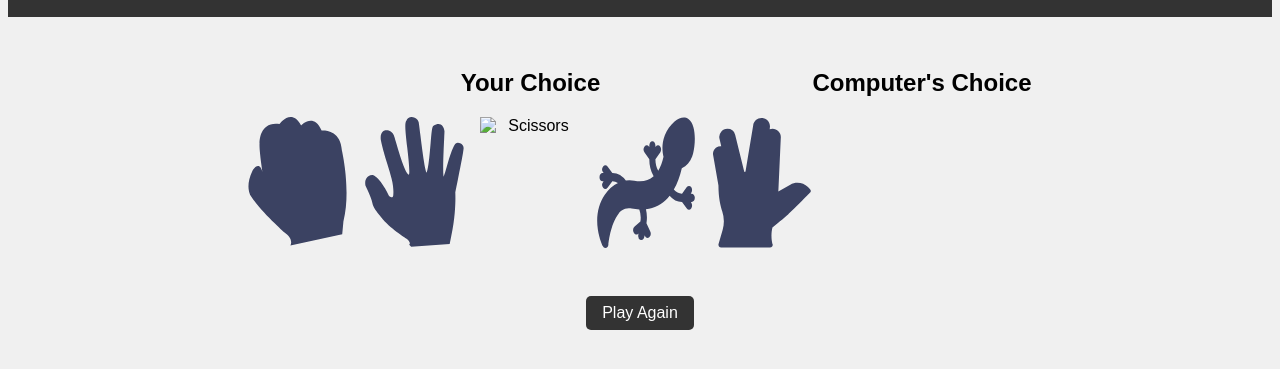
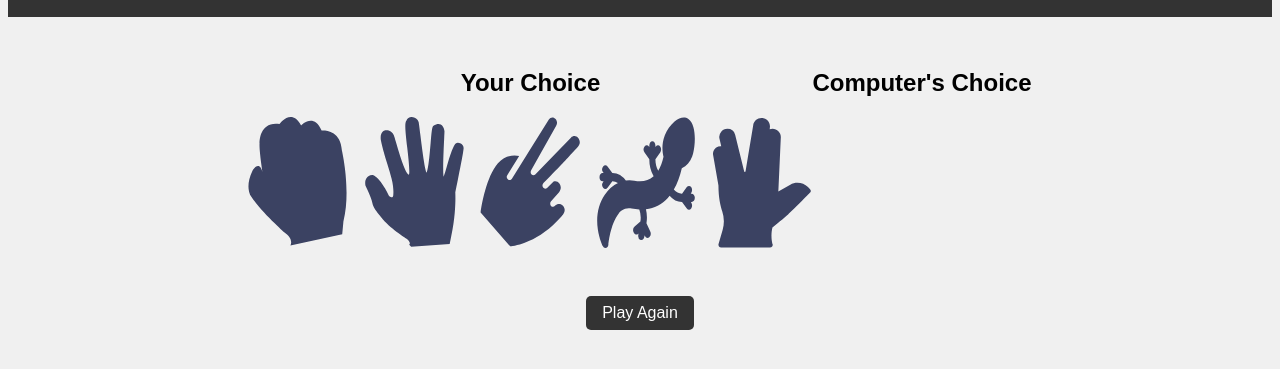
Before and after one commit to nanaantwii/Rock-Paper-Scissors-Lizard-Spock, a plain HTML site: page index.html in a window 1280 px wide. Shown: the part 103-472 px from the top of the page. Drawn offline with Linux system fonts and the light colour scheme.

Commit message:
update index.html

```diff
--- a/index.html
+++ b/index.html
@@ -19,7 +19,7 @@
                 <div class="choices">
                     <img src="images/rock.svg" alt="Rock" id="rock">
                     <img src="images/paper.svg" alt="Paper" id="paper">
-                    <img src="image/scissors.svg" alt="Scissors" id="scissors">
+                    <img src="images/scissors.svg" alt="Scissors" id="scissors">
                     <img src="images/lizard.svg" alt="Lizard" id="lizard">
                     <img src="images/spock.svg" alt="Spock" id="spock">
                 </div>
```
